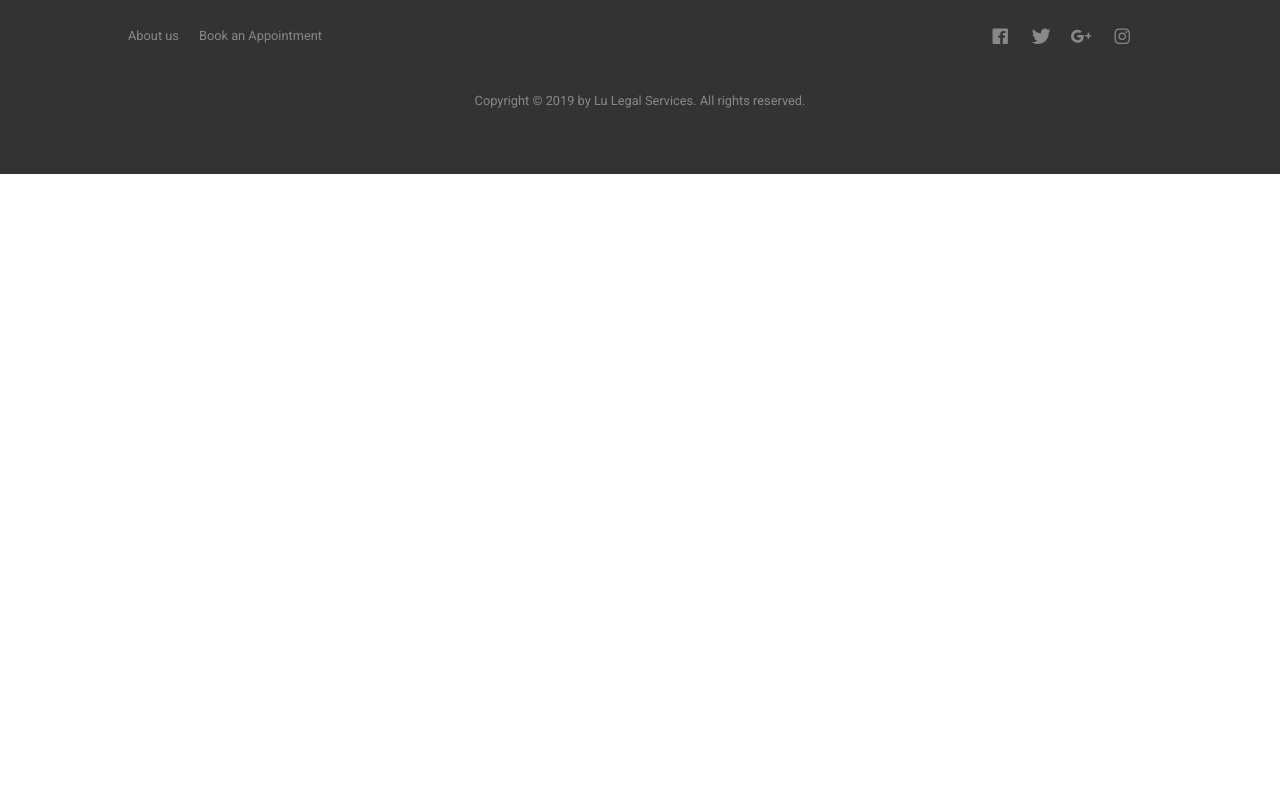
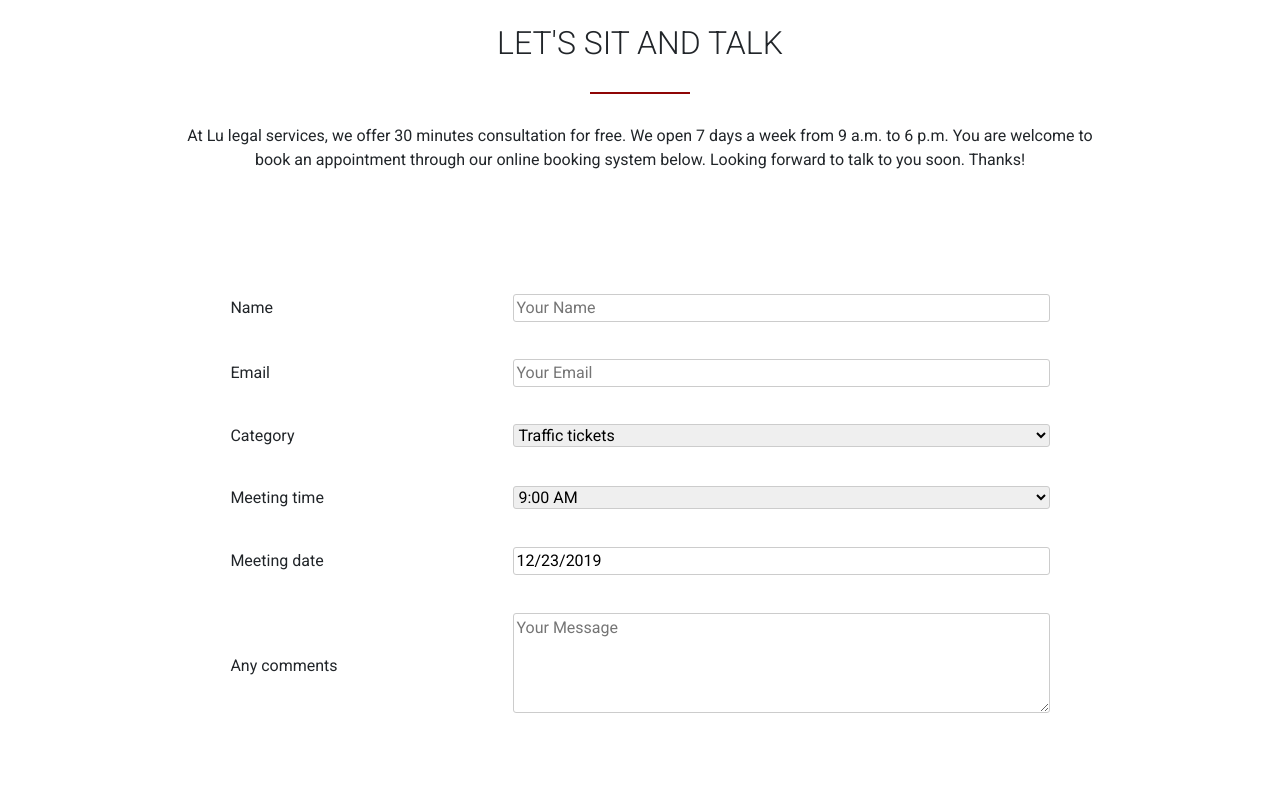
Before and after one commit to TrevorBai/lu-legal-service, a React (Create React App) app: page /appointments in a window 1280 px wide. Shown: the part 600-1389 px from the top of the page. Before the commit the page ends 800 px from the top, so only its background shows below. Built offline with nearby package versions, Linux system fonts and the light colour scheme.

Commit message:
add forms

```diff
--- a/package.json
+++ b/package.json
@@ -8,6 +8,7 @@
     "@testing-library/user-event": "^7.2.1",
     "bootstrap": "^4.4.1",
     "react": "^16.12.0",
+    "react-datepicker": "^2.10.1",
     "react-dom": "^16.12.0",
     "react-router-dom": "^5.1.2",
     "react-scripts": "3.3.0"
--- a/src/components/Appointments/Appointments.js
+++ b/src/components/Appointments/Appointments.js
@@ -1,10 +1,12 @@
 import React, { Fragment } from 'react'
 import SubBanner from '../Banner/SubBanner/SubBanner'
+import ContactData from '../ContactData/ContactData'
 
 const Appointments = props => {
   return (
     <Fragment>
       <SubBanner />
+      <ContactData />
     </Fragment>
   )
 }
--- a/src/components/Businesses/Businesses.css
+++ b/src/components/Businesses/Businesses.css
@@ -28,7 +28,7 @@ h2::after {
   margin: 30px auto;
 }
 
-p {
+.Businesses p {
   max-width: 75%;
   margin: auto;
   margin-bottom: 3rem;
--- /dev/null
+++ b/src/components/ContactData/ContactData.css
@@ -0,0 +1,20 @@
+.ContactData {
+  margin: 5% 10%;
+}
+
+.ContactData h2 {
+  text-align: center;
+}
+
+.ContactData p {
+  margin: 0 5% 10%;
+  text-align: center;
+}
+
+.ContactDataForm .col-sm-8 .react-datepicker-wrapper {
+  width: 100%;
+}
+
+.ContactDataForm .btn {
+  margin: 5% auto;
+}
--- /dev/null
+++ b/src/components/ContactData/ContactData.js
@@ -0,0 +1,249 @@
+import React, { useState } from 'react'
+import './ContactData.css'
+import Input from '../UI/Input/Input'
+import DatePicker from 'react-datepicker'
+import 'react-datepicker/dist/react-datepicker.css'
+import Button from '../UI/Button/Button'
+
+const ContactData = props => {
+
+  const [username, setUsername] = useState({
+    elementType: 'input',
+    elementConfig: {
+      type: 'text',
+      placeholder: 'Your Name'
+    },
+    value: ''
+  })
+
+  const [email, setEmail] = useState({
+    elementType: 'input',
+    elementConfig: {
+      type: 'email',
+      placeholder: 'Your Email'
+    },
+    value: ''
+  })
+
+  const [task, setTask] = useState({
+    elementType: 'select',
+    elementConfig: {
+      options: [
+        {
+          value: 'traffic tickets',
+          displayValue: 'Traffic tickets'
+        },
+        {
+          value: 'landlord and tenant',
+          displayValue: 'Landlord and tenant'
+        },
+        {
+          value: 'small claims',
+          displayValue: 'Small claims'
+        },
+        {
+          value: 'commission oaths',
+          displayValue: 'Commission oaths'
+        }
+      ]
+    },
+    value: 'traffic tickets'
+  })
+
+  const [appointmentTime, setAppointmentTime] = useState({
+    elementType: 'select',
+    elementConfig: {
+      options: [
+        {
+          value: '9:00 AM',
+          displayValue: '9:00 AM'
+        },
+        {
+          value: '9:30 AM',
+          displayValue: '9:30 AM'
+        },
+        {
+          value: '10:00 AM',
+          displayValue: '10:00 AM'
+        },
+        {
+          value: '10:30 AM',
+          displayValue: '10:30 AM'
+        },
+        {
+          value: '11:00 AM',
+          displayValue: '11:00 AM'
+        },
+        {
+          value: '11:30 AM',
+          displayValue: '11:30 AM'
+        },
+        {
+          value: '1:00 PM',
+          displayValue: '1:00 PM'
+        },
+        {
+          value: '1:30 PM',
+          displayValue: '1:30 PM'
+        },
+        {
+          value: '2:00 PM',
+          displayValue: '2:00 PM'
+        },
+        {
+          value: '2:30 PM',
+          displayValue: '2:30 PM'
+        },
+        {
+          value: '3:00 PM',
+          displayValue: '3:00 PM'
+        },
+        {
+          value: '3:30 PM',
+          displayValue: '3:30 PM'
+        },
+        {
+          value: '4:00 PM',
+          displayValue: '4:00 PM'
+        },
+        {
+          value: '4:30 PM',
+          displayValue: '4:30 PM'
+        },
+        {
+          value: '5:00 PM',
+          displayValue: '5:00 PM'
+        }
+      ]
+    },
+    value: '9:00AM'
+  })
+
+  const [date, setDate] = useState(new Date())
+
+  const [message, setMessage] = useState({
+    elementType: 'textarea',
+    elementConfig: {
+      type: '',
+      placeholder: 'Your Message'
+    },
+    value: ''
+  })
+
+  const appointmentHandler = event => {
+    event.preventDefault()
+
+    const compoundDateFormat = date.toString().slice(4, 15) + ' ' + date.toString().slice(-23)
+
+    const formData = {
+      username: username.value,
+      email: email.value,
+      task: task.value,
+      appointmentTime: appointmentTime.value,
+      date: compoundDateFormat,
+      message: message.value
+    }
+    console.log(formData)
+
+    // send data to backend
+    // ...
+  }
+
+  const onChangeUsernameHandler = (event, input) => {
+    const updatedFormElement = {...input}
+    updatedFormElement.value = event.target.value
+    setUsername(updatedFormElement)
+  }
+
+  const onChangeEmailHandler = (event, input) => {
+    const updatedFormElement = {...input}
+    updatedFormElement.value = event.target.value
+    setEmail(updatedFormElement)
+  }
+
+  const onChangeTaskHandler = (event, input) => {
+    const updatedFormElement = {...input}
+    updatedFormElement.value = event.target.value
+    setTask(updatedFormElement)
+  }
+
+  const onChangeAppointmentTimeHandler = (event, input) => {
+    const updatedFormElement = {...input}
+    updatedFormElement.value = event.target.value
+    setAppointmentTime(updatedFormElement)
+  }
+
+  const onChangeDateHandler = date => {
+    setDate(date)
+  }
+
+  const onChangeMessageHandler = (event, input) => {
+    const updatedFormElement = {...input}
+    updatedFormElement.value = event.target.value
+    setMessage(updatedFormElement)
+  }
+
+  const form = <form onSubmit={appointmentHandler} className="ContactDataForm">
+    <Input
+      elementType={username.elementType}
+      label="Name"
+      elementConfig={username.elementConfig}
+      value={username.value}
+      changed={event => onChangeUsernameHandler(event, username)}
+      required
+    />
+    <Input
+      elementType={email.elementType}
+      label="Email"
+      elementConfig={email.elementConfig}
+      value={email.value}
+      changed={event => onChangeEmailHandler(event, email)}
+      required
+    />
+    <Input
+      elementType={task.elementType}
+      label="Category"
+      elementConfig={task.elementConfig}
+      value={task.value}
+      changed={event => onChangeTaskHandler(event, task)}
+    />
+    <Input
+      elementType={appointmentTime.elementType}
+      label="Meeting time"
+      elementConfig={appointmentTime.elementConfig}
+      value={appointmentTime.value}
+      changed={event => onChangeAppointmentTimeHandler(event, appointmentTime)}
+    />
+    <div className="row">
+      <div className="col-sm-4">
+        <label>Meeting date</label>
+      </div>
+      <div className="col-sm-8">
+        <DatePicker
+          selected={date}
+          onChange={onChangeDateHandler}
+        />
+      </div>
+    </div>
+    <Input
+      elementType={message.elementType}
+      label="Any comments"
+      elementConfig={message.elementConfig}
+      value={message.value}
+      changed={event => onChangeMessageHandler(event, message)}
+    />
+    <div className="row">
+      <Button className="btn btn-primary">Book me in</Button>
+    </div>
+  </form>
+
+  return (
+    <section className="ContactData">
+      <h2>Let's sit and talk</h2>
+      <p>At Lu legal services, we offer 30 minutes consultation for free. We open 7 days a week from 9 a.m. to 6 p.m. You are welcome to book an appointment through our online booking system below. Looking forward to talk to you soon. Thanks!</p>
+      {form}
+    </section>
+  )
+}
+
+export default ContactData
--- a/src/components/Roster/Roster.css
+++ b/src/components/Roster/Roster.css
@@ -7,3 +7,9 @@
 .Roster .row {
   margin: -4% 5%;
 }
+
+.Roster p {
+  max-width: 75%;
+  margin: auto;
+  margin-bottom: 3rem;
+}
--- /dev/null
+++ b/src/components/UI/Input/Input.css
@@ -0,0 +1,28 @@
+.ContactDataForm .row {
+  padding: 1% 10%;
+}
+
+.ContactDataForm input,
+.ContactDataForm select,
+.ContactDataForm textarea {
+  width: 100%;
+  border-radius: 3px;
+  border: 1px solid #cccccc;
+}
+
+.ContactDataForm .col-sm-4 {
+  display: flex;
+  align-items : center;
+  margin: 1% auto;
+}
+
+.ContactDataForm .col-sm-8 {
+  margin: 1% auto;
+}
+
+.ContactDataForm label {
+  margin-bottom: 0;
+  vertical-align: middle;
+}
+
+textarea { height: 100px; }
--- /dev/null
+++ b/src/components/UI/Input/Input.js
@@ -0,0 +1,47 @@
+import React from 'react'
+import './Input.css'
+
+const Input = props => {
+  let inputElement = null
+
+  switch (props.elementType) {
+    case ('textarea'):
+      inputElement = <textarea
+        {...props.elementConfig}
+        value={props.value}
+        onChange={props.changed} />
+      break
+    case ('select'):
+      inputElement = <select
+        value={props.value}
+        onChange={props.changed}>
+        {props.elementConfig.options.map(option => (
+          <option
+            key={option.value}
+            value={option.value}>
+            {option.displayValue}
+          </option>
+        ))}
+      </select>
+      break
+    default:
+      inputElement = <input
+        {...props.elementConfig}
+        value={props.value}
+        onChange={props.changed}
+        required={props.required} />
+  }
+
+  return (
+    <div className="row">
+      <div className="col-sm-4">
+        <label>{props.label}</label>
+      </div>
+      <div className="col-sm-8">
+        {inputElement}
+      </div>
+    </div>
+  )
+}
+
+export default Input
```
Also changed, not shown: src/components/Banner/Banner.css (+0 -10 lines), 1 other file (tests, documents, lock files or other folders).
